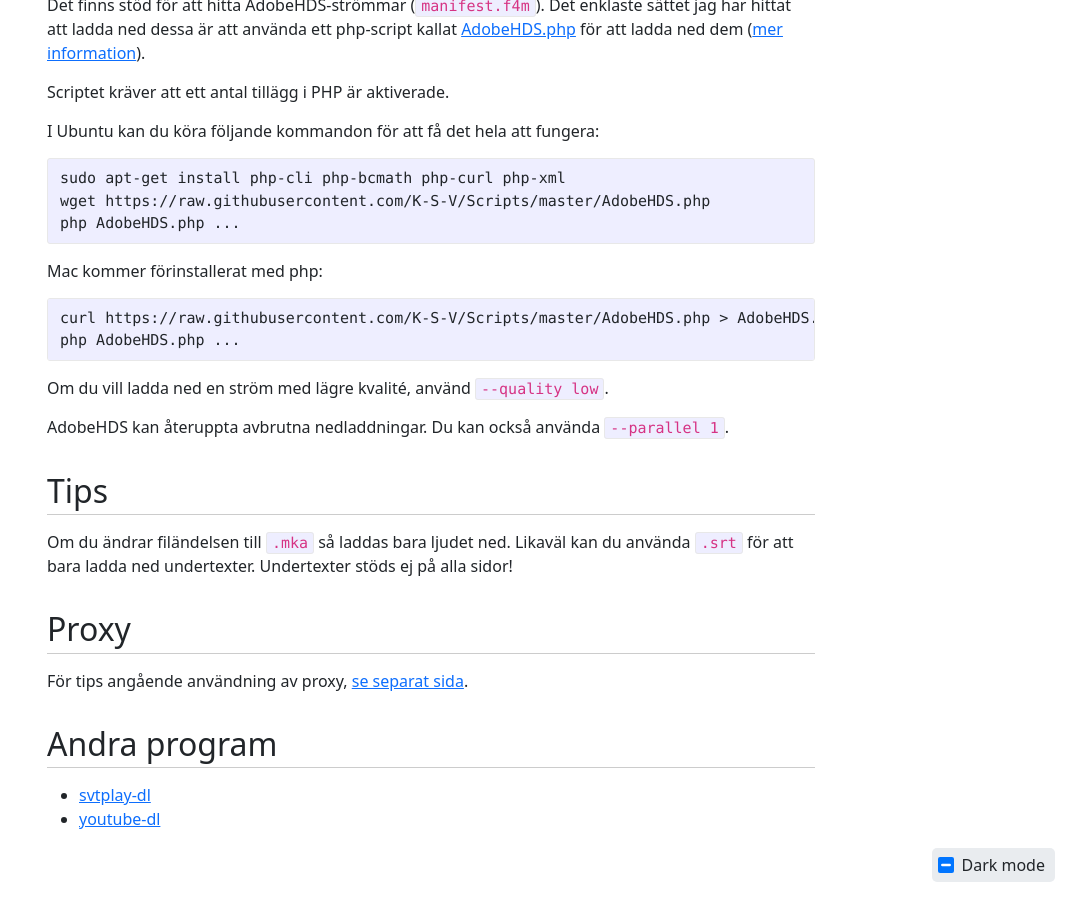
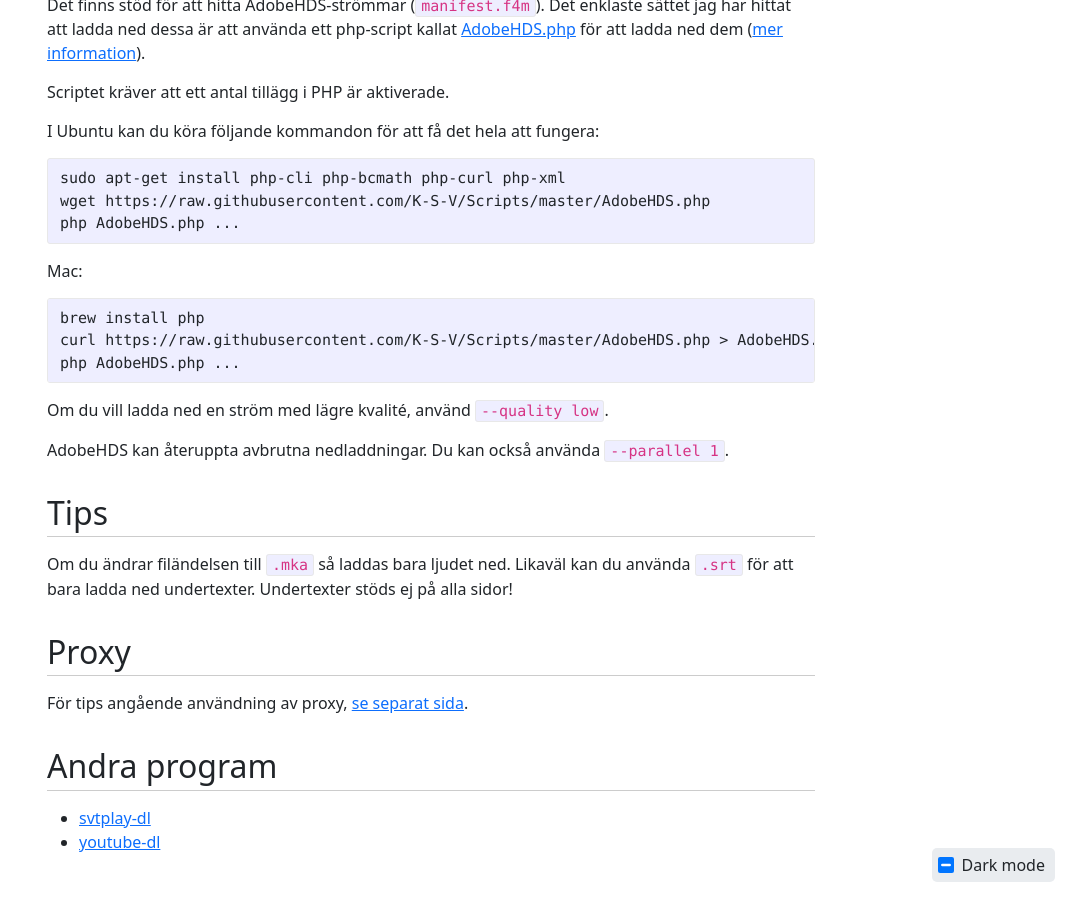
Before and after one commit to stefansundin/privatkopiera, a Jekyll site: the page built from index.html, in a window 1280 px wide and 900 px high, scrolled down 3110 px. Shown: the whole window, without its empty margins (209-1280 px from the left). Built offline with Jekyll 4.4.1, drawn with Linux system fonts in a browser that asks for light colours.

Commit message:
PHP no longer comes preinstalled on macOS.

```diff
--- a/index.html
+++ b/index.html
@@ -171,9 +171,10 @@
 php AdobeHDS.php ...
 {% endhighlight %}
 
-    <p>Mac kommer förinstallerat med php:</p>
+    <p>Mac:</p>
 
 {% highlight shell %}
+brew install php
 curl https://raw.githubusercontent.com/K-S-V/Scripts/master/AdobeHDS.php > AdobeHDS.php
 php AdobeHDS.php ...
 {% endhighlight %}
```
